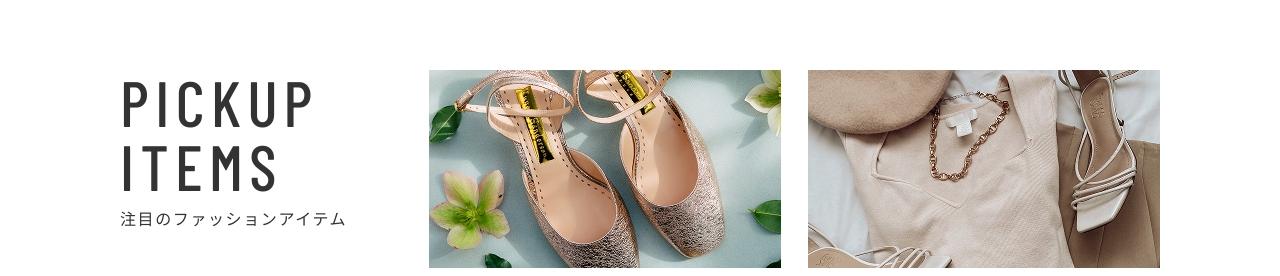
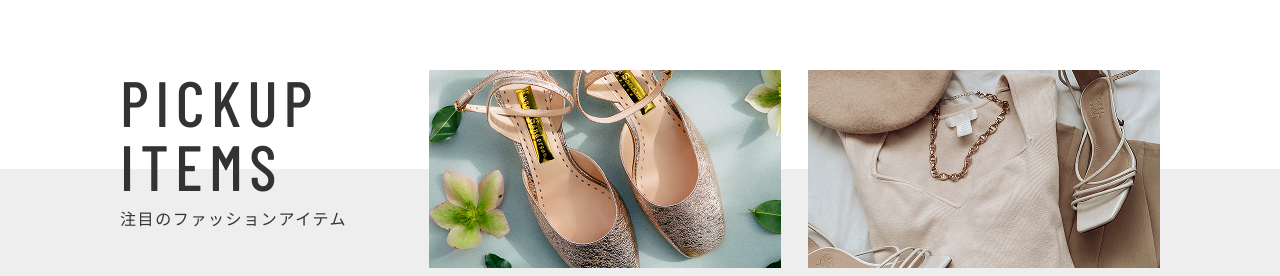
Before and after one commit to nyanmosu/ec-stand4u, a Next.js app: page / in a window 1280 px wide. Shown: the part 826-1102 px from the top of the page. Built offline with nearby package versions, Linux system fonts and the light colour scheme; a web font is replaced by a local one.

Commit message:
ピックアップセクションのPC領域の背景を追加する

```diff
--- a/src/features/home/components/pickup-items-section.tsx
+++ b/src/features/home/components/pickup-items-section.tsx
@@ -6,9 +6,15 @@ export default function PickupItemsSection() {
   return (
     <section aria-labelledby="pickup-items-heading">
       <div className="px-7 md:px-11 xl:px-30">
-        <div className="flex flex-col items-center gap-8 md:gap-10 xl:flex-row xl:items-start xl:gap-[82px] xl:max-w-[1040px] mx-auto">
+        <div className="relative flex flex-col items-center gap-8 md:gap-10 xl:flex-row xl:items-start xl:gap-[82px] xl:max-w-[1040px] mx-auto">
+          {/* 背景 */}
+          <div
+            aria-hidden="true"
+            className="hidden xl:block pointer-events-none absolute z-0 bg-surface w-screen top-[calc(198px/2)] bottom-0 -translate-x-1/2 left-1/2"
+          />
+
           {/* 見出し */}
-          <div className="flex flex-col items-center gap-1 md:gap-2 xl:gap-3 xl:items-start">
+          <div className="relative z-10 flex flex-col items-center gap-1 md:gap-2 xl:gap-3 xl:items-start">
             <h2 id="pickup-items-heading" className="ts-h2-en uppercase">
               Pickup <br className="hidden xl:block" />
               Items
@@ -19,13 +25,12 @@ export default function PickupItemsSection() {
           </div>
 
           {/* 商品リスト */}
-          <div className="relative w-full pb-20">
+          <div className="relative z-10 w-full pb-20">
             {/* 背景 */}
             <div
               aria-hidden="true"
               className="pointer-events-none absolute z-0 bg-surface w-screen top-[calc(171px/2)] md:top-[calc(184.5px/2.3)] xl:hidden bottom-0 -translate-x-1/2 left-1/2"
             />
-
             <ul className="relative z-10 grid grid-cols-1 md:grid-cols-2 justify-items-center gap-6 md:max-w-[680px] xl:max-w-[732px] xl:gap-7 mx-auto">
               {PICKUP_ITEMS.map((item, index) => (
                 <li
```
